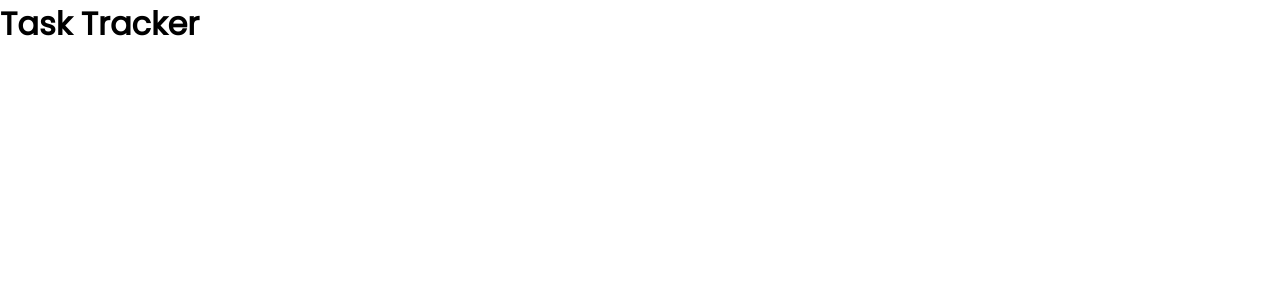
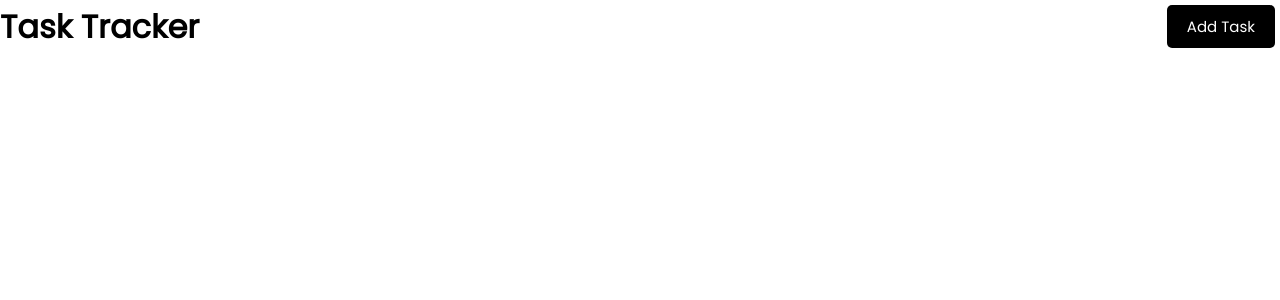
Before and after one commit to anlsim/LeaningVue, a Vue app in the folder second_project/: page / in a window 1280 px wide. Shown: the top 300 px of the page. Built offline with nearby package versions, Linux system fonts and the light colour scheme.

Commit message:
adding Button component

```diff
--- a/second_project/src/App.vue
+++ b/second_project/src/App.vue
@@ -1,6 +1,6 @@
 <template>
 <div id="container">
-<Header />
+<Header title ="Task Tracker"/>
 </div>
 
 </template>
--- /dev/null
+++ b/second_project/src/components/Button.vue
@@ -0,0 +1,10 @@
+<template>
+    <button class="btn">Add Task</button>
+</template>
+<script>
+
+
+export default {
+    name: 'Button',
+}
+</script>
--- a/second_project/src/components/Header.vue
+++ b/second_project/src/components/Header.vue
@@ -1,12 +1,20 @@
 <template>
     <header>
-        <h1>Task Tracker </h1>
+        <h1>{{title}}</h1>
+        <Button />
     </header>
 </template>
 
 <script>
+import Button from './Button'
 export default{
     name: 'Header',
+    props: {
+        title: String,
+    },
+    components: {
+        Button
+    }
 }
 </script>
 <style scoped>
```
